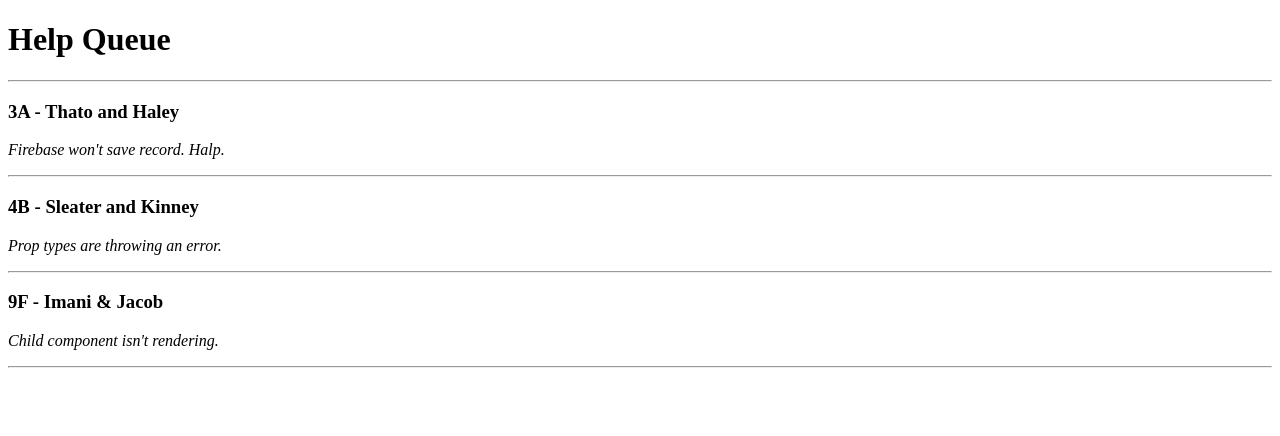
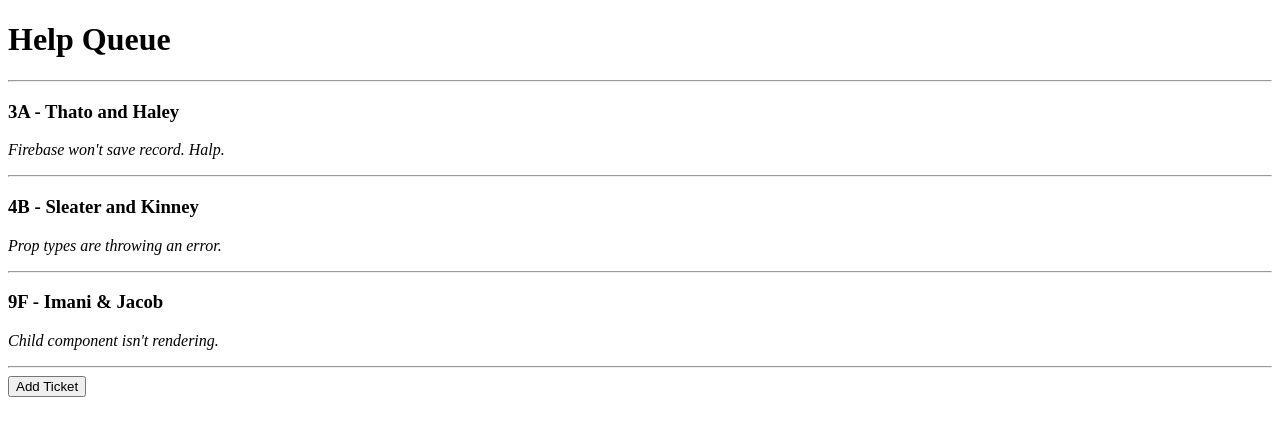
Before and after one commit to Patrick-Dolan/help-queue-2024, a React (Create React App) app: page / in a window 1280 px wide. Shown: the top 436 px of the page. Built offline with nearby package versions, Linux system fonts and the light colour scheme.

Commit message:
update page title and refactor TicketList component

```diff
--- a/public/index.html
+++ b/public/index.html
@@ -24,7 +24,7 @@
       work correctly both with client-side routing and a non-root public URL.
       Learn how to configure a non-root public URL by running `npm run build`.
     -->
-    <title>React App</title>
+    <title>Help Queue</title>
   </head>
   <body>
     <div id="root"></div>
--- a/src/components/App.js
+++ b/src/components/App.js
@@ -1,11 +1,11 @@
 import Header from "./Header";
-import TicketList from "./TicketList";
+import TicketControl from "./TicketControl";
 
 function App() {
   return (
     <>
       <Header />
-      <TicketList />
+      <TicketControl />
     </>
   );
 }
--- /dev/null
+++ b/src/components/NewTicketForm.js
@@ -0,0 +1,9 @@
+function NewTicketForm(props){
+  return (
+    <>
+      <h3>This is a form.</h3>
+    </>
+  );
+}
+
+export default NewTicketForm;
--- /dev/null
+++ b/src/components/TicketControl.js
@@ -0,0 +1,39 @@
+import React from 'react';
+import NewTicketForm from './NewTicketForm';
+import TicketList from './TicketList';
+
+class TicketControl extends React.Component {
+  constructor(props) {
+    super(props);
+    this.state = {
+      formVisibleOnPage: false
+    };
+  }
+
+  handleClick = () => {
+    this.setState(prevState => ({
+      formVisibleOnPage: !prevState.formVisibleOnPage
+    }));
+  }
+
+  render(){
+    let currentlyVisibleState = null;
+    let buttonText = null;
+    if (this.state.formVisibleOnPage) {
+      currentlyVisibleState = <NewTicketForm />;
+      buttonText = "Return to Ticket List";
+    } else {
+      currentlyVisibleState = <TicketList />;
+      buttonText = "Add Ticket";
+    }
+
+    return (
+      <>
+        {currentlyVisibleState}
+        <button onClick={this.handleClick}>{buttonText}</button>
+      </>
+    );
+  }
+}
+
+export default TicketControl;
```
